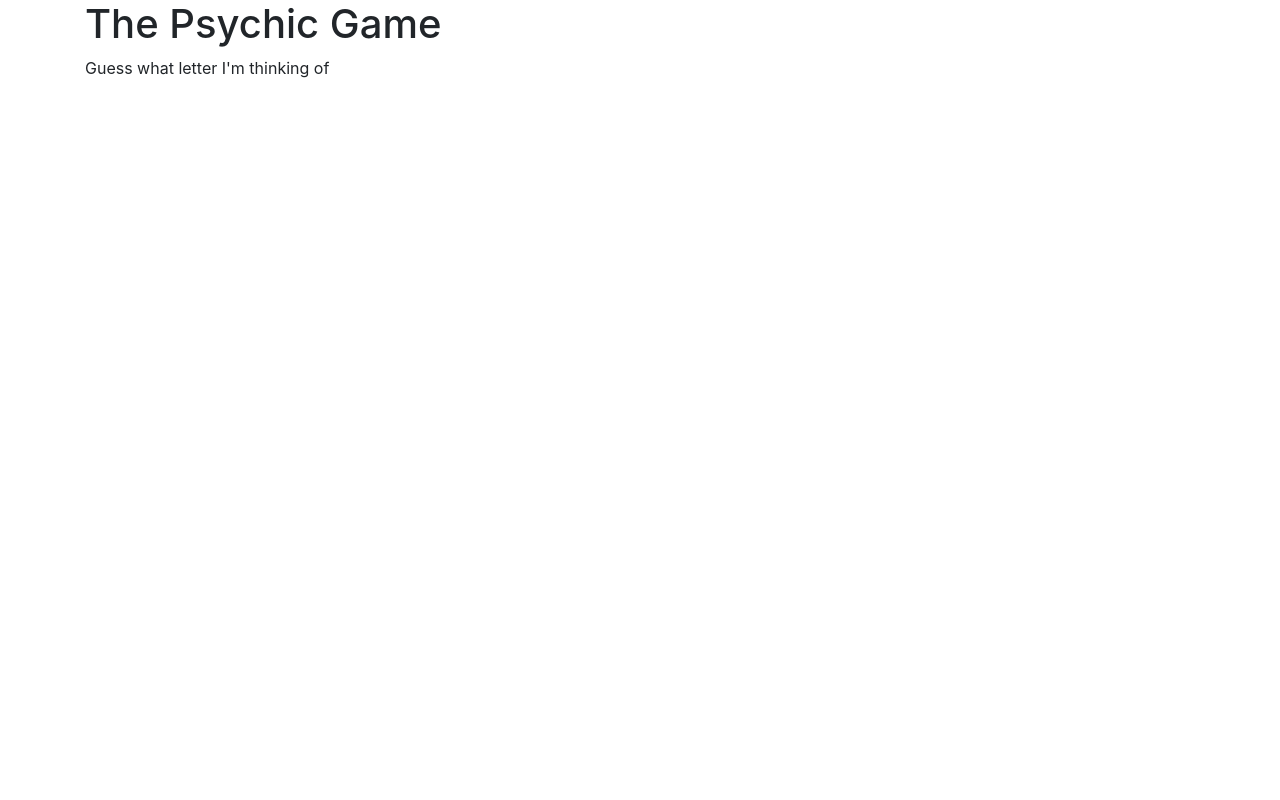
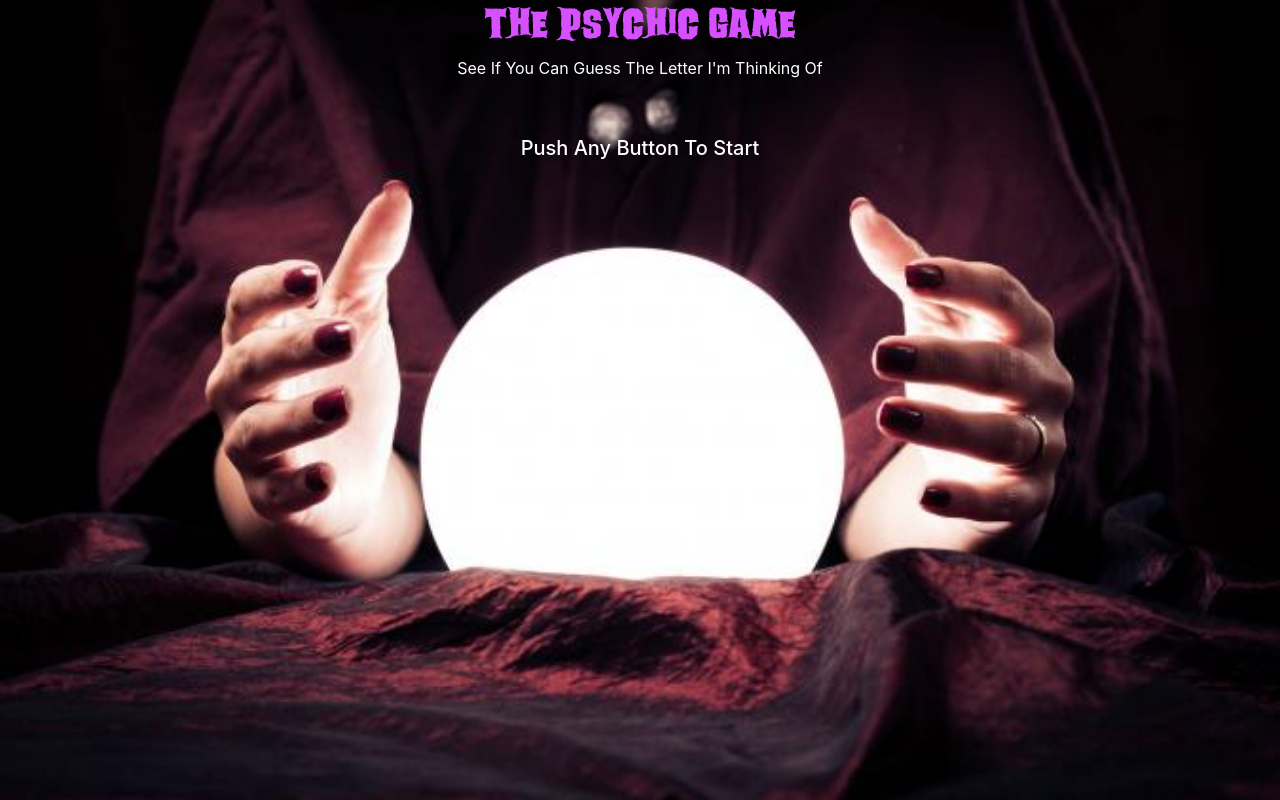
Before and after one commit to CarringtonAllison/Word-Guessing-Game, a plain HTML site: page index.html in a window 1280 px wide. Drawn offline with nearby package versions, Linux system fonts and the light colour scheme.

Commit message:
Finished Code

```diff
--- a/assets/css/style.css
+++ b/assets/css/style.css
@@ -0,0 +1,43 @@
+body {
+    background: url(../images/229614-675x450-clairvoyant-with-crystal-ball.jpg) no-repeat center center fixed;
+    -webkit-background-size: cover;
+    -moz-background-size: cover;
+    -o-background-size: cover;
+    background-size: cover;
+}
+
+@font-face {
+    font-family: 'Ghoulish';
+    src: url(../images/Ghoulish\ copy.ttf);
+}
+
+.top {
+    color: white;
+    text-align: center;
+}
+
+.height {
+    height: 550px;
+}
+
+.move {
+    text-align: center;
+}
+
+h5 {
+    margin-top: 5%;
+}
+
+/* Small devices (portrait tablets and large phones, 600px and up) */
+@media only screen and (min-width: 600px) {
+
+}
+
+/* Medium devices (landscape tablets, 768px and up) */
+@media only screen and (min-width: 768px) {...}
+
+/* Large devices (laptops/desktops, 992px and up) */
+@media only screen and (min-width: 992px) {...}
+
+/* Extra large devices (large laptops and desktops, 1200px and up) */
+@media only screen and (min-width: 1200px) {...}
--- a/assets/javascript/game.js
+++ b/assets/javascript/game.js
@@ -23,7 +23,7 @@ document.onkeyup = function () {
     if (userGuess === computerGuess) {
         console.log("match");
         wins++;
-    } else if (attempts < 1) {
+    } else if (attempts < 2) {
         losses++;
         attempts = 9;
         guesses = [];
@@ -39,6 +39,8 @@ document.onkeyup = function () {
     attemptText.textContent = "Attempts left: " + attempts;
     guessLeftText.textContent = "Guesses So Far: " + guesses;
 
+    document.getElementById("Directions").textContent = "";
+
 }
 
 // this is linking the new variables with the ID's in the HTML
--- a/index.html
+++ b/index.html
@@ -7,19 +7,21 @@
     <meta http-equiv="X-UA-Compatible" content="ie=edge">
     <link rel="stylesheet" href="https://stackpath.bootstrapcdn.com/bootstrap/4.1.3/css/bootstrap.min.css" integrity="sha384-MCw98/SFnGE8fJT3GXwEOngsV7Zt27NXFoaoApmYm81iuXoPkFOJwJ8ERdknLPMO"
         crossorigin="anonymous">
+    <link rel="stylesheet" href="./assets/css/style.css" type="text/css">
     <title>Document</title>
 </head>
 
 <body>
     <div class="container">
         <div class="row">
-            <div class="col-sm-12">
-                <h1>The Psychic Game</h1>
+            <div class="col-sm-12 top">
+                <h1 style="font-family:'Ghoulish'; color: #d750ff;">The Psychic Game</h1>
+                <p>See If You Can Guess The Letter I'm Thinking Of</p>
+                <h5 id="Directions">Push Any Button To Start</h5>
             </div>
         </div>
-        <div class="row">
-            <div class="col-sm-8">
-                <p>Guess what letter I'm thinking of</p>
+        <div class="row justify-content-center align-items-center height move">
+            <div class="col-sm-3">
                 <p id="wins-text"></p>
                 <p id="losses-text"></p>
                 <p id="attemptsLeft-text"></p>
```
Also changed, not shown: assets/images/Ghoulish copy.ttf (added), 3 other files.
